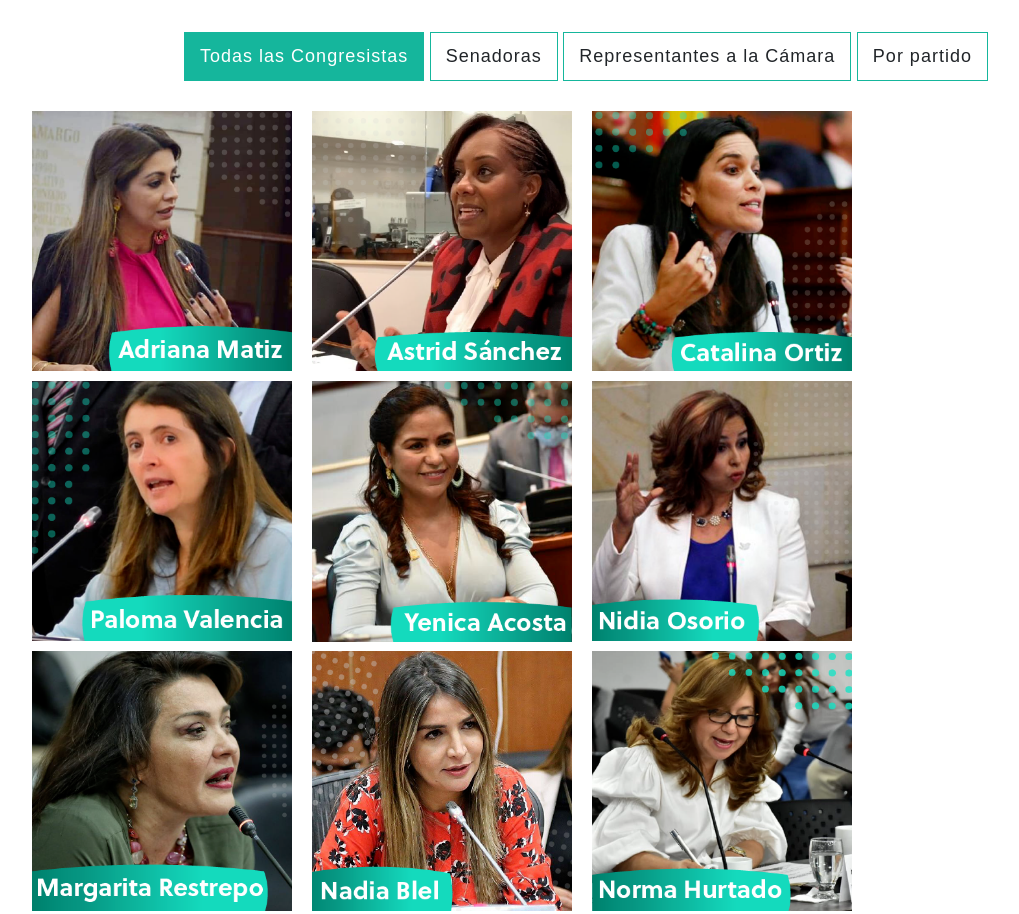
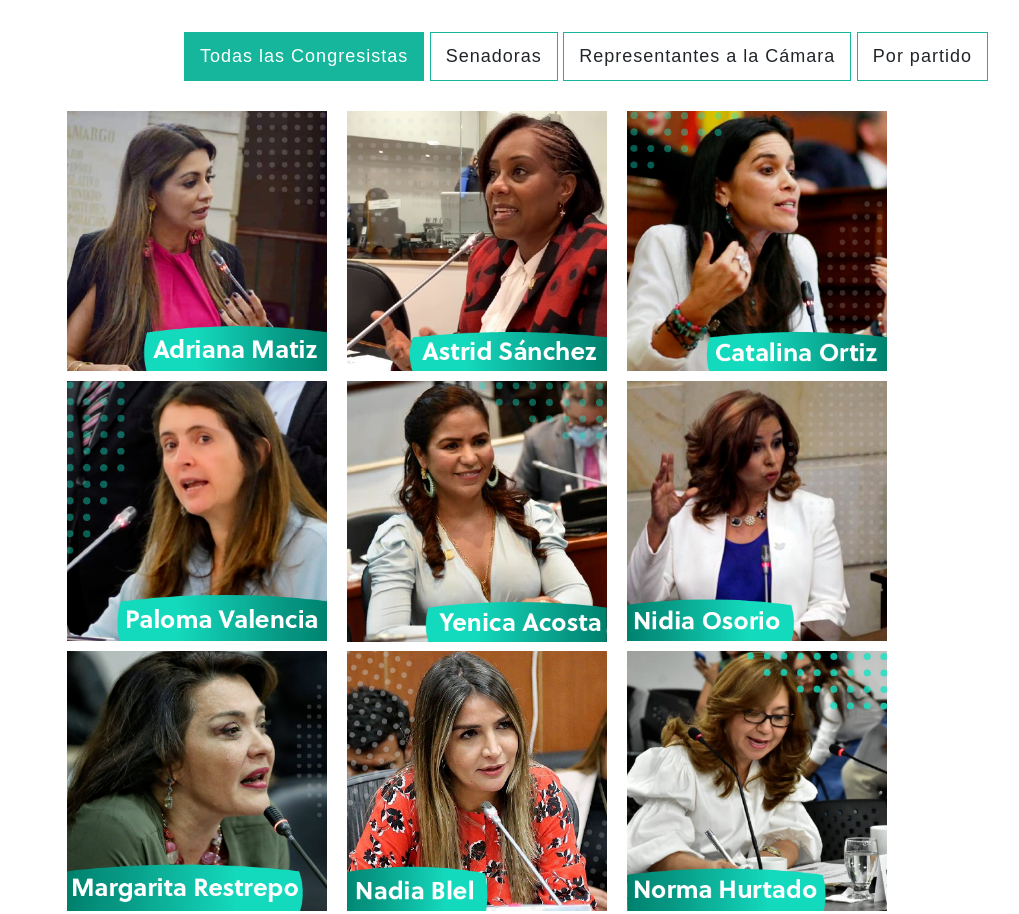
Before and after one commit to nuestroturno/web, a plain HTML site: page index.html in a window 1280 px wide. Shown: the part 1809-2723 px from the top of the page, without its empty margins (74-1093 px from the left). Drawn offline with nearby package versions, Linux system fonts and the light colour scheme; a web font is replaced by a local one.

Commit message:
Arreglo left margin isotope para centrar

```diff
--- a/index.html
+++ b/index.html
@@ -161,7 +161,7 @@
 
         </ul>
         </div>
-        <div class="main-iso">
+        <div class="main-iso" style="left: 35px;">
 			<!--TANDA 1-->
             <div class="item rep pc">
                 <a href="bioadrianamatiz.html"><img src="imagenes/img-sort/sort_adriana.png" class="fotosort" alt="Adriana Matiz" data-bs-toggle="modal" data-bs-target="#exampleModal"></a>
```
